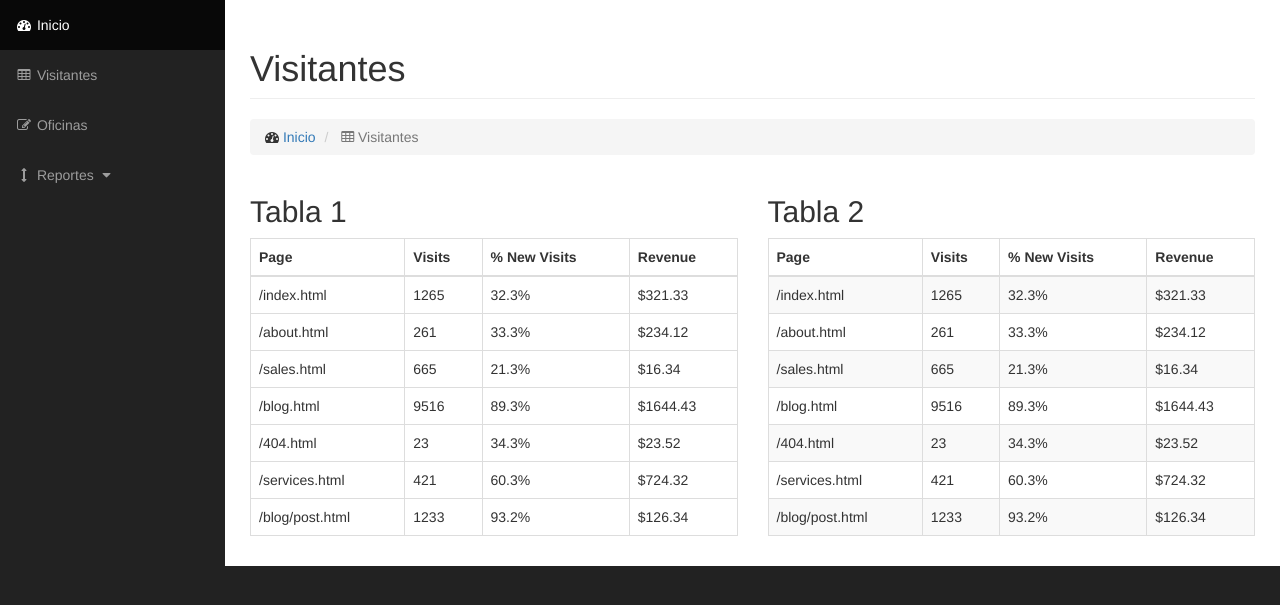
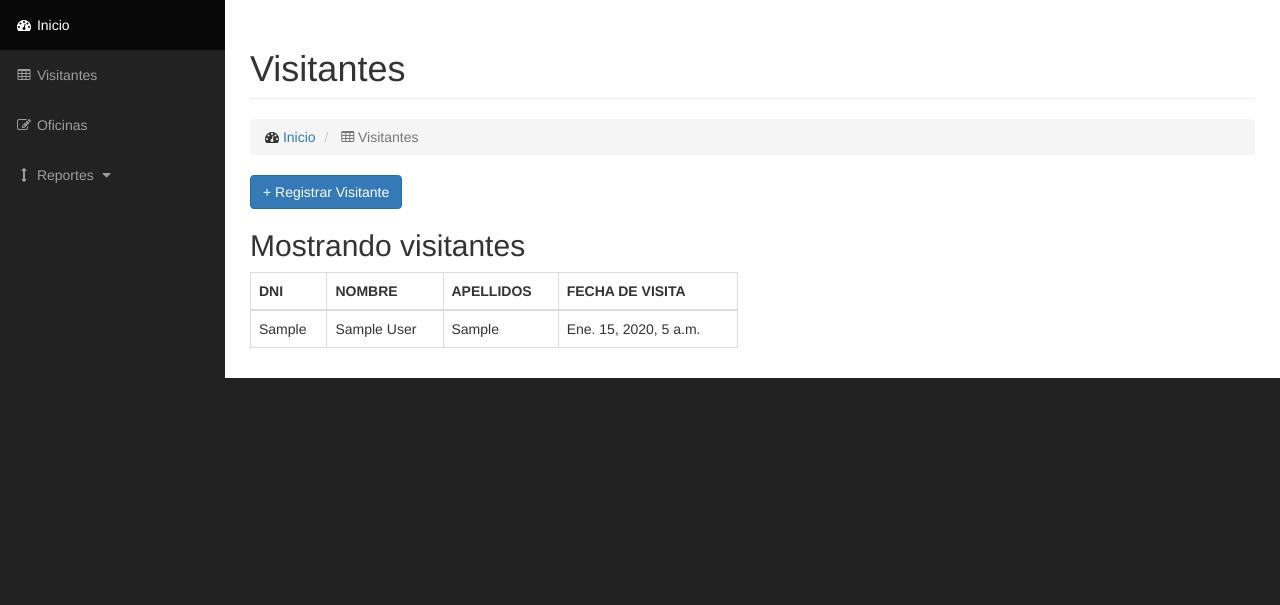
Before and after one commit to iisotec/sirecovi, a Django app: template apps/administrador/templates/administrador/control/visitante.html in a window 1280 px wide. Shown: the part 51-656 px from the top of the page. Run offline with Django 3.2, Linux system fonts and the light colour scheme; the template is opened without the code that fills it: values that come from a table or form of the project are taken from there, others are empty; tables that the repository leaves empty hold one stand-in row (values such as "Sample post"); grey boxes labelled with a size stand in for pictures from a placeholder-image service; parts of the project's set-up code (start-up, migrations or seed data) failed here and were passed over; some libraries are stand-ins or nearby versions.

Commit message:
Se ha agregado las funcionalidades a la pagina de Visitante en el Administrador

```diff
--- a/apps/administrador/templates/administrador/control/navbar.html
+++ b/apps/administrador/templates/administrador/control/navbar.html
@@ -8,7 +8,7 @@
                     <span class="icon-bar"></span>
                     <span class="icon-bar"></span>
                 </button>
-                <a class="navbar-brand" href="index.html">SIRECOVI</a>
+                <a class="navbar-brand" href="{% url 'p_inicio'%}">SIRECOVI</a>
             </div>
             <!-- Menu superior -->
             <ul class="nav navbar-right top-nav">
--- a/apps/administrador/templates/administrador/control/oficina.html
+++ b/apps/administrador/templates/administrador/control/oficina.html
@@ -18,7 +18,7 @@
                         </h1>
                         <ol class="breadcrumb">
                             <li>
-                                <i class="fa fa-dashboard"></i>  <a href="index.html">Inicio</a>
+                                <i class="fa fa-dashboard"></i>  <a href="{% url 'p_inicio'%}">Inicio</a>
                             </li>
                             <li class="active">
                                 <i class="fa fa-edit"></i> Oficinas
--- a/apps/administrador/templates/administrador/control/visitante.html
+++ b/apps/administrador/templates/administrador/control/visitante.html
@@ -18,7 +18,7 @@
                         </h1>
                         <ol class="breadcrumb">
                             <li>
-                                <i class="fa fa-dashboard"></i>  <a href="index.html">Inicio</a>
+                                <i class="fa fa-dashboard"></i>  <a href="{% url 'p_inicio'%}">Inicio</a>
                             </li>
                             <li class="active">
                                 <i class="fa fa-table"></i> Visitantes
@@ -29,119 +29,53 @@
 
                 <div class="row">
                     <div class="col-lg-6">
-                        <h2>Tabla 1</h2>
+                        <button type="button" class="btn btn-primary" data-toggle="modal" data-target="#exampleModal" data-whatever="@mdo">+ Registrar Visitante</button>
+                        <div class="modal fade" id="exampleModal" tabindex="-1" role="dialog" aria-labelledby="exampleModalLabel">
+                          <div class="modal-dialog" role="document">
+                            <div class="modal-content">
+                              <div class="modal-header">
+                                <button type="button" class="close" data-dismiss="modal" aria-label="Close"><span aria-hidden="true">&times;</span></button>
+                                <h4 class="modal-title" id="exampleModalLabel">Registro de Visitante</h4>
+                              </div>
+                              <div class="modal-body">
+                                <form>
+                                  <div class="form-group">
+                                    <label for="recipient-name" class="control-label">Recipient:</label>
+                                    <input type="text" class="form-control" id="recipient-name">
+                                  </div>
+                                  <div class="form-group">
+                                    <label for="message-text" class="control-label">Message:</label>
+                                    <textarea class="form-control" id="message-text"></textarea>
+                                  </div>
+                                </form>
+                              </div>
+                              <div class="modal-footer">
+                                <button type="button" class="btn btn-default" data-dismiss="modal">Cerrar</button>
+                                <button type="button" class="btn btn-primary">Registrar</button>
+                              </div>
+                            </div>
+                          </div>
+                        </div>
+                        <h2>Mostrando visitantes</h2>
                         <div class="table-responsive">
                             <table class="table table-bordered table-hover">
                                 <thead>
                                     <tr>
-                                        <th>Page</th>
-                                        <th>Visits</th>
-                                        <th>% New Visits</th>
-                                        <th>Revenue</th>
+                                        <th>DNI</th>
+                                        <th>NOMBRE</th>
+                                        <th>APELLIDOS</th>
+                                        <th>FECHA DE VISITA</th>
                                     </tr>
                                 </thead>
                                 <tbody>
+                                    {% for visitantes in v_visitantes %}
                                     <tr>
-                                        <td>/index.html</td>
-                                        <td>1265</td>
-                                        <td>32.3%</td>
-                                        <td>$321.33</td>
+                                        <td>{{visitantes.dni}}</td>
+                                        <td>{{visitantes.nombres}}</td>
+                                        <td>{{visitantes.apellidos}}</td>
+                                        <td>{{visitantes.fecha_visita}}</td>
                                     </tr>
-                                    <tr>
-                                        <td>/about.html</td>
-                                        <td>261</td>
-                                        <td>33.3%</td>
-                                        <td>$234.12</td>
-                                    </tr>
-                                    <tr>
-                                        <td>/sales.html</td>
-                                        <td>665</td>
-                                        <td>21.3%</td>
-                                        <td>$16.34</td>
-                                    </tr>
-                                    <tr>
-                                        <td>/blog.html</td>
-                                        <td>9516</td>
-                                        <td>89.3%</td>
-                                        <td>$1644.43</td>
-                                    </tr>
-                                    <tr>
-                                        <td>/404.html</td>
-                                        <td>23</td>
-                                        <td>34.3%</td>
-                                        <td>$23.52</td>
-                                    </tr>
-                                    <tr>
-                                        <td>/services.html</td>
-                                        <td>421</td>
-                                        <td>60.3%</td>
-                                        <td>$724.32</td>
-                                    </tr>
-                                    <tr>
-                                        <td>/blog/post.html</td>
-                                        <td>1233</td>
-                                        <td>93.2%</td>
-                                        <td>$126.34</td>
-                                    </tr>
-                                </tbody>
-                            </table>
-                        </div>
-                    </div>
-                    <div class="col-lg-6">
-                        <h2>Tabla 2</h2>
-                        <div class="table-responsive">
-                            <table class="table table-bordered table-hover table-striped">
-                                <thead>
-                                    <tr>
-                                        <th>Page</th>
-                                        <th>Visits</th>
-                                        <th>% New Visits</th>
-                                        <th>Revenue</th>
-                                    </tr>
-                                </thead>
-                                <tbody>
-                                    <tr>
-                                        <td>/index.html</td>
-                                        <td>1265</td>
-                                        <td>32.3%</td>
-                                        <td>$321.33</td>
-                                    </tr>
-                                    <tr>
-                                        <td>/about.html</td>
-                                        <td>261</td>
-                                        <td>33.3%</td>
-                                        <td>$234.12</td>
-                                    </tr>
-                                    <tr>
-                                        <td>/sales.html</td>
-                                        <td>665</td>
-                                        <td>21.3%</td>
-                                        <td>$16.34</td>
-                                    </tr>
-                                    <tr>
-                                        <td>/blog.html</td>
-                                        <td>9516</td>
-                                        <td>89.3%</td>
-                                        <td>$1644.43</td>
-                                    </tr>
-                                    <tr>
-                                        <td>/404.html</td>
-                                        <td>23</td>
-                                        <td>34.3%</td>
-                                        <td>$23.52</td>
-                                    </tr>
-                                    <tr>
-                                        <td>/services.html</td>
-                                        <td>421</td>
-                                        <td>60.3%</td>
-                                        <td>$724.32</td>
-                                    </tr>
-                                    <tr>
-                                        <td>/blog/post.html</td>
-                                        <td>1233</td>
-                                        <td>93.2%</td>
-                                        <td>$126.34</td>
-                                    </tr>
+                                    {% endfor %}
                                 </tbody>
                             </table>
                         </div>
@@ -152,7 +86,6 @@
 
         </div>
         <!-- /#page-wrapper -->
-
     </div>
     <!-- /#wrapper -->
 {% endblock content %}
--- a/apps/administrador/urls.py
+++ b/apps/administrador/urls.py
@@ -3,6 +3,6 @@ from apps.administrador import views
 
 urlpatterns = patterns('apps.administrador.views',
 						url(r'^$', 'Index_view', name='p_inicio'),
-						url(r'^visitante/$', views.Visitante, name='p_visitante'),
-						url(r'^oficina/$', views.Oficina, name='p_oficina'),
+						url(r'^visitante/$', views.Visitante_views, name='p_visitante'),
+						url(r'^oficina/$', views.Oficina_views, name='p_oficina'),
 						)
```
Also changed, not shown: apps/administrador/views.py (+6 -4 lines).
